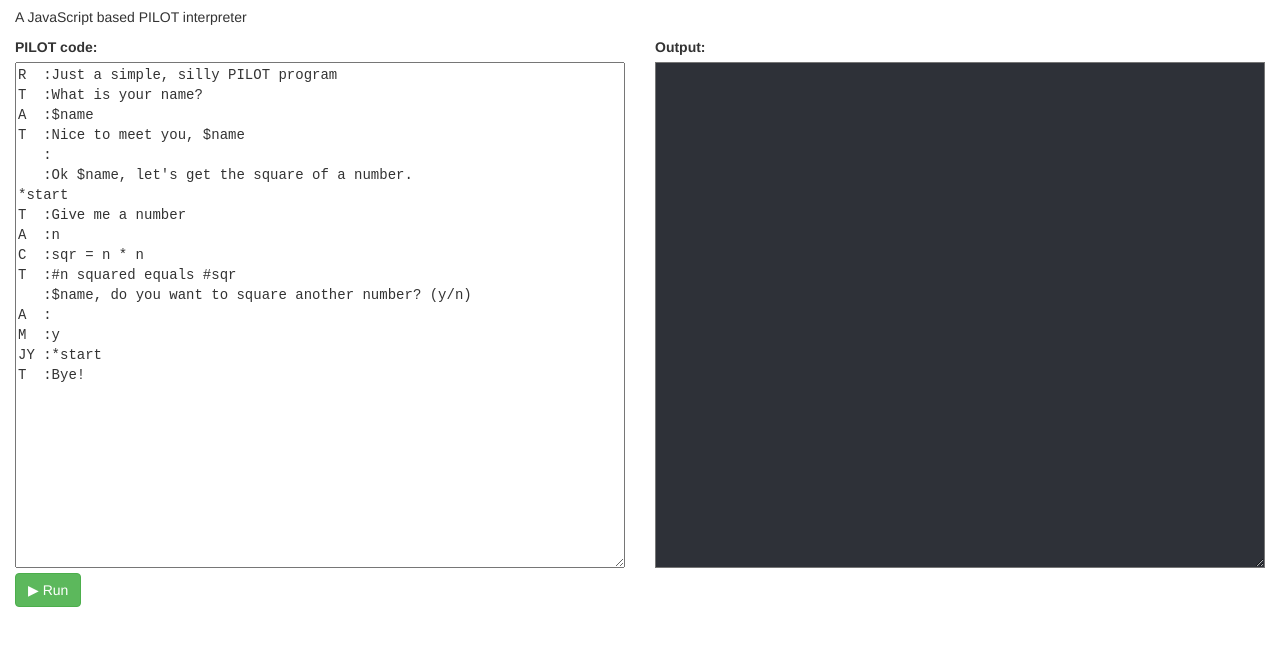
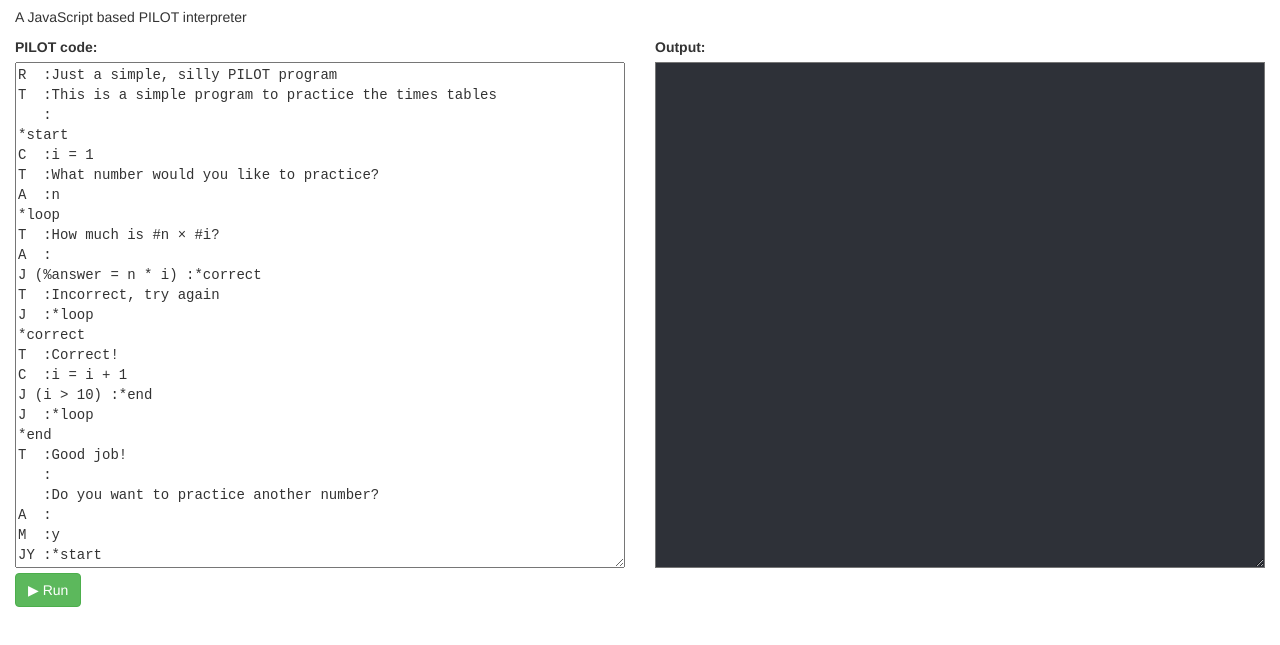
Before and after one commit to chris-l/pilot-lang.js, a website: page demo/index.html in a window 1280 px wide. Shown: the part 63-708 px from the top of the page. Drawn offline with nearby package versions, Linux system fonts and the light colour scheme.

Commit message:
Better example program for demo

```diff
--- a/demo/index.html
+++ b/demo/index.html
@@ -25,17 +25,27 @@
           <label for="code">PILOT code:</label>
           <textarea id="code" autocomplete="off" autocorrect="off" autocapitalize="off" spellcheck="false" cols="80" rows="25">
 R  :Just a simple, silly PILOT program
-T  :What is your name?
-A  :$name
-T  :Nice to meet you, $name
+T  :This is a simple program to practice the times tables
    :
-   :Ok $name, let's get the square of a number.
 *start
-T  :Give me a number
+C  :i = 1
+T  :What number would you like to practice?
 A  :n
-C  :sqr = n * n
-T  :#n squared equals #sqr
-   :$name, do you want to square another number? (y/n)
+*loop
+T  :How much is #n × #i?
+A  :
+J (%answer = n * i) :*correct
+T  :Incorrect, try again
+J  :*loop
+*correct
+T  :Correct!
+C  :i = i + 1
+J (i &#x3E; 10) :*end
+J  :*loop
+*end
+T  :Good job!
+   :
+   :Do you want to practice another number?
 A  :
 M  :y
 JY :*start
```
